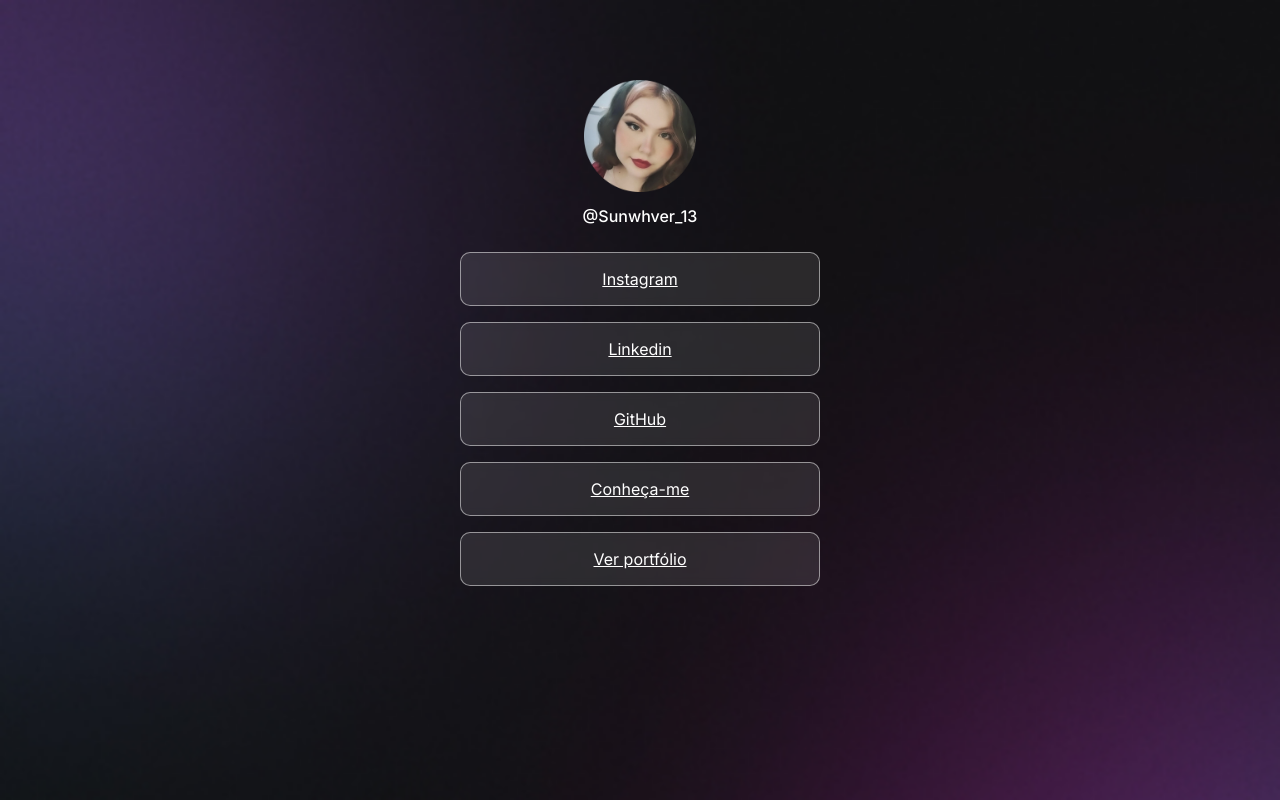
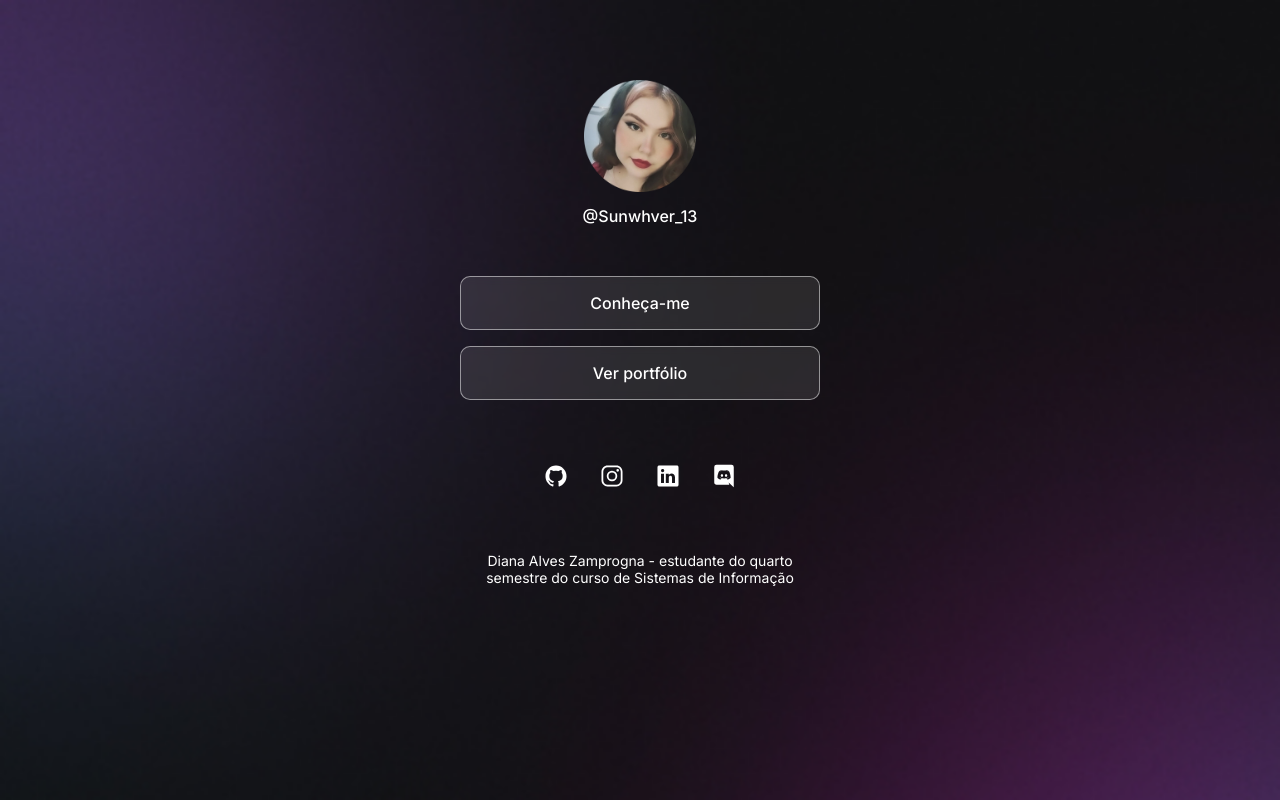
Before and after one commit to Sunwhver/projeto_curso, a plain HTML site: page index.html in a window 1280 px wide. Drawn offline with nearby package versions, Linux system fonts and the light colour scheme.

Commit message:
terceiro commit: adição de novos elementos + rodapé e estilização

```diff
--- a/index.html
+++ b/index.html
@@ -20,18 +20,6 @@
         </div>
         <ul>
           <li>
-            <a href="https://www.instagram.com/sunwhver_13" target="_blank">Instagram</a>
-          </li>
-
-          <li>
-            <a href="https://www.linkedin.com/in/diana-alves-zamprogna-714a47212" target="_blank">Linkedin</a>
-          </li>
-
-          <li>
-            <a href="https://github.com/Sunwhver" target="_blank">GitHub</a>
-          </li>
-
-          <li>
             <a href="https://www.notion.so/Sobre-271d302f6f5780d6854de3ec0131dc9b?source=copy_link" target="_blank">Conheça-me</a>
           </li>
 
@@ -40,6 +28,27 @@
           </li>
 
         </ul>
+        <div id="social-links">
+          <a href="https://github.com/Sunwhver" target="_blank">
+             <ion-icon name="logo-github"></ion-icon>
+          </a>
+          <a href="https://www.instagram.com/sunwhver_13" target="_blank">
+            <ion-icon name="logo-instagram"></ion-icon>
+          </a>
+          <a href="https://www.linkedin.com/in/diana-alves-zamprogna-714a47212" target="_blank">
+            <ion-icon name="logo-linkedin"></ion-icon>
+          </a>
+          <a href="https://discord.com/channels/@Sunwhver" target="_blank">
+            <ion-icon name="logo-discord"></ion-icon>
+          </a>
+        </div>
+
+        <footer>
+          Diana Alves Zamprogna - estudante do quarto semestre do curso de Sistemas de Informação
+
+        </footer>
     </div>
+    <script type="module" src="https://unpkg.com/ionicons@7.1.0/dist/ionicons/ionicons.esm.js"></script>
+    <script nomodule src="https://unpkg.com/ionicons@7.1.0/dist/ionicons/ionicons.js"></script>
   </body>
 </html>
--- a/style.css
+++ b/style.css
@@ -18,7 +18,7 @@ body * {
 
 #conteiner {
   width: 360px;
-  margin: 56px auto 0;
+  margin: 56px auto;
 }
 
 #profile {
@@ -43,9 +43,10 @@ ul {
   display: flex;
   flex-direction: column;
   gap: 16px;
+  padding: 24px 0;
 }
 
-ul li {
+ul li a{
   display: flex;
   justify-content: center;
   align-items: center;
@@ -55,4 +56,40 @@ ul li {
   border-radius: 10px;
   backdrop-filter: blur(4px);
   -webkit-backdrop-filter: blur(4px);
+  text-decoration: none;
+  font-weight: 500;
+  transition: background 0.3s;
 }
+
+ul li a:hover {
+  background-color: rgb(255, 255, 255, 0.05);
+  border: 1.5px solid #fff;
+}
+
+#social-links{
+  display: flex;
+  justify-content: center;
+  padding: 24px 0;
+  font-size: 24px;
+}
+
+#social-links a {
+  display: flex;
+  align-items: center;
+  justify-content: center;
+  padding: 16px;
+  transition: background 0.3b s;
+  border-radius: 50%;
+
+}
+
+#social-links a:hover{
+  background: rgba(255, 255, 255, 0.2);
+  padding: 16px;
+}
+
+footer {
+  padding: 24px 0;
+  text-align: center;
+  font-size: 14px;
+}
```
Also changed, not shown: 1 other file.
